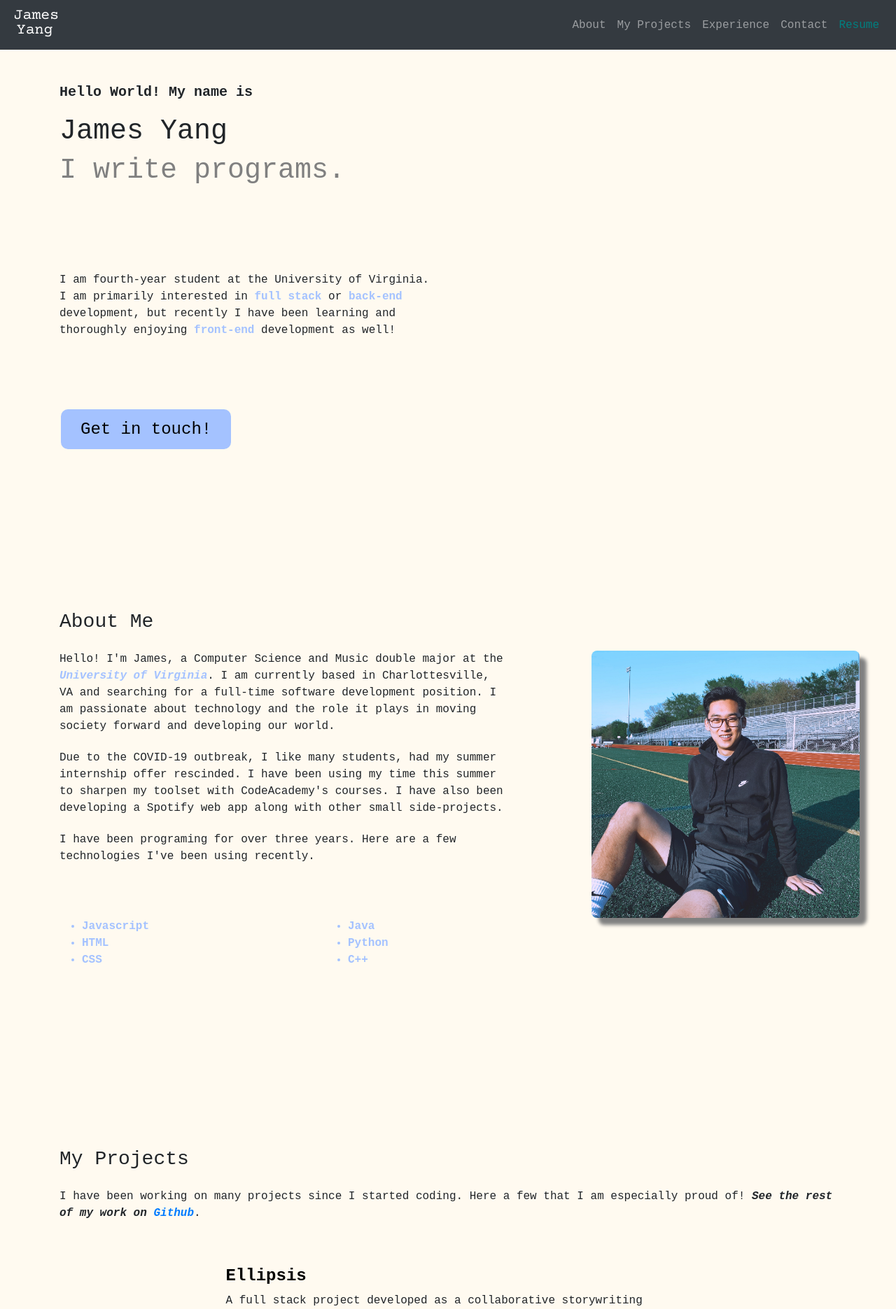
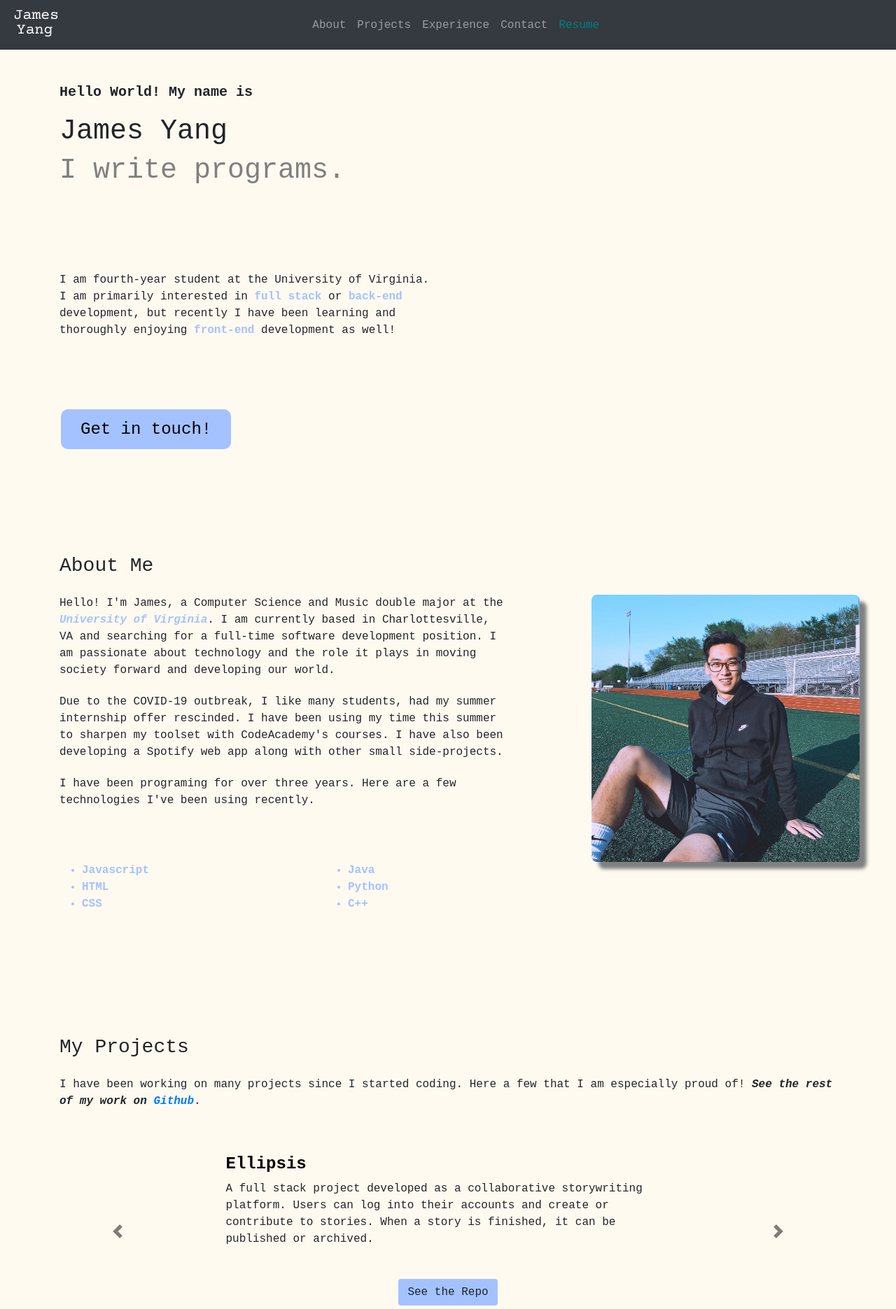
Before and after one commit to jy4uk/jy4uk.github.io, a PHP site: page / in a window 1280 px wide. Shown: the top 1871 px of the page at 70% size. Run offline with PHP 8.4, Linux system fonts and the light colour scheme.

Commit message:
aesthetic updates

```diff
--- a/index.html
+++ b/index.html
@@ -15,7 +15,7 @@
     <body>
 
         <!--NAVBAR-->
-        <nav class="navbar fixed-top navbar-expand-lg navbar-dark bg-dark">
+        <nav class="navbar fixed-top navbar-expand-sm navbar-dark bg-dark">
             <a class="navbar-brand" href="#"><img src="resources/brandimage.png" alt="James Yang"></a>
             <button class="navbar-toggler" type="button" data-toggle="collapse" data-target="#navbarSupportedContent" aria-controls="navbarSupportedContent" aria-expanded="false" aria-label="Toggle navigation">
               <span class="navbar-toggler-icon"></span>
@@ -27,7 +27,7 @@
                         <a class="nav-link" href="#about-section">About</a>
                     </li>
                     <li class="nav-item">
-                        <a class="nav-link" href="#my-projects">My Projects</a>
+                        <a class="nav-link" href="#my-projects">Projects</a>
                     </li>
                     <li class="nav-item">
                         <a class="nav-link" href="#experience-section">Experience</a>
@@ -291,9 +291,7 @@
                 </div>
                 <div class="row">
                     <div class="col">
-                        <p>I have been working incredibly hard these past few months to make up for my lack of experience. If your company
-                            has any entry-level software developer positions open, or if you would like to offer advice on the field of
-                            computer science, or if you'd like to just get in touch. Feel free to email me at jy4uk@virginia.edu or click the button
+                        <p>I am currently seeking employment and am open for interviews! <br>Feel free to email me at jy4uk@virginia.edu or click the button
                             below to open the mail app directly!
                         </p>
                     </div>
--- a/resources/css/styles.css
+++ b/resources/css/styles.css
@@ -5,6 +5,11 @@
 #resume {
     color: teal;
 }
+
+.navbar-nav{
+    margin-right: 25rem;
+}
+
 
 #resume:hover {
     color: white;
@@ -59,7 +64,7 @@ body{
 
 
 .about{
-    padding-top: 15rem;
+    padding-top: 10rem;
 }
 
 .section-head{
@@ -84,7 +89,6 @@ body{
 
 #technologies {
     padding-left: 2rem;
-    padding-bottom: 15rem;
     color: #a4c2ff;
     font-weight: bold;
 }
@@ -99,7 +103,7 @@ body{
 }
 
 .projects {
-    padding-bottom: 15rem;
+    padding-top: 10rem;
 }
 
 .github {
@@ -116,7 +120,7 @@ body{
 }
 
 .contact{
-    padding-top: 15rem;
+    padding-top: 10rem;
 }
 
 #job-title{
@@ -145,7 +149,7 @@ footer {
 }
 
 .experience{
-    padding-top: 15rem;
+    padding-top: 10rem;
 }
 
 #email {
```
